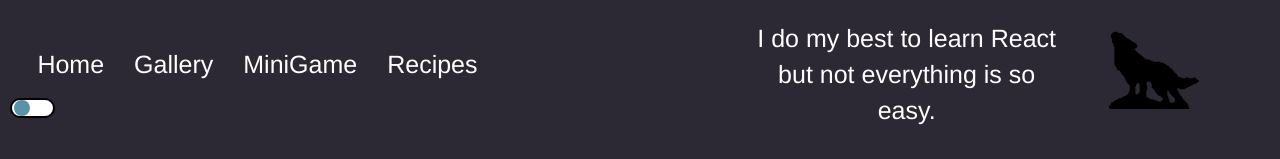
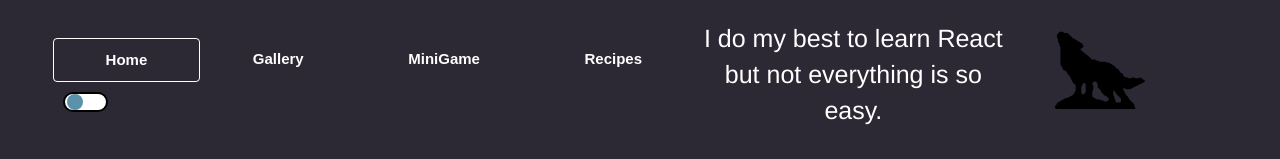
Before and after one commit to Amadikasun/react-diplomka, a React (Create React App) app: page / in a window 1280 px wide. Shown: the top 159 px of the page. Built offline with nearby package versions, Linux system fonts and the light colour scheme.

Commit message:
Change style header

```diff
--- a/src/App.scss
+++ b/src/App.scss
@@ -23,9 +23,29 @@
         padding-left: 15%;
     }
 
-    .nav {
-        padding-left: 3% !important;
-        align-items: center;
+    .button {
+        background: transparent;
+        display: inline-block;
+        cursor: pointer;
+        color: #eae1e1;
+        font-family: Arial, sans-serif;
+        font-size: 15px;
+        font-weight: bold;
+        text-decoration: none;
+        outline: 0;
+    }
+
+    .activebutton {
+        border-radius: 6px;
+        border: 1px solid;
+        display: inline-block;
+        cursor: pointer;
+        color: #ffffff;
+        font-family: Arial, sans-serif;
+        font-size: 15px;
+        font-weight: bold;
+        text-decoration: none;
+        outline: 0;
     }
 
     .toggle {
--- a/src/App.tsx
+++ b/src/App.tsx
@@ -21,11 +21,11 @@ function App() {
 						<p>but not everything is so easy.</p>
 					</div>
 
-					<div className='col-7 '>
+					<div className='col-6 '>
 						<Nav />
-						<li className='nav-link'>
-							<div className='toggle'></div>
-						</li>
+						<li className='d-flex d-lg-block justify-content-center p-3 '>
+                	<div className=' toggle'></div>
+            			</li>
 					</div>
 				</header>
 
--- a/src/layout/Nav.tsx
+++ b/src/layout/Nav.tsx
@@ -5,13 +5,13 @@ import {  NavLink } from "react-router-dom";
 
 const Nav = () => (
 	<nav className="">
-		<ul className="nav">
-			<li className="nav-item ">
+		<ul className="nav nav-pills flex-column flex-lg-row">
+			<li className="button flex-fill  text-center ">
 				<NavLink
 					 className={({ isActive }) =>
             [
               " text-white text-decoration-none bg-transparent",
-              isActive ? "active" : null,
+              isActive ? "activebutton" : null,
             ]
               .filter(Boolean)
               .join(" ")
@@ -24,12 +24,12 @@ const Nav = () => (
 				</NavLink>
 			</li>
 
-			<li className="nav-item">
+			<li className="button flex-fill text-center ">
 				<NavLink
 					 className={({ isActive }) =>
 					 [
 					   "text-white text-decoration-none bg-transparent",
-					   isActive ? "active" : null,
+					   isActive ? "activebutton" : null,
 					 ]
 					   .filter(Boolean)
 					   .join(" ")
@@ -41,12 +41,12 @@ const Nav = () => (
 				</NavLink>
 			</li>
 
-			<li className="nav-item">
+			<li className="button flex-fill text-center ">
 				<NavLink
 					 className={({ isActive }) =>
 					 [
 					   "text-white text-decoration-none bg-transparent",
-					   isActive ? "active" : null,
+					   isActive ? "activebutton" : null,
 					 ]
 					   .filter(Boolean)
 					   .join(" ")
@@ -58,12 +58,12 @@ const Nav = () => (
 				</NavLink>
 			</li>
 
-			<li className="nav-item">
+			<li className="button flex-fill  text-center ">
 				<NavLink
 					 className={({ isActive }) =>
 					 [
 					   "text-white text-decoration-none bg-transparent",
-					   isActive ? "active" : null,
+					   isActive ? "activebutton" : null,
 					 ]
 					   .filter(Boolean)
 					   .join(" ")
--- a/src/pages/Home.tsx
+++ b/src/pages/Home.tsx
@@ -18,12 +18,11 @@ const [post, setPost] = useState('');
             .catch(err => console.log(err));
     });
 
-
     return (
 		<Layout>
         <div className='container  w-100 bg-light'>
             <div className=' col row  ps-5  bg-light  ' id='center-frame'>
-                <div className='col-lg-8 border indigo'>
+                <div className='col-lg-8 border'>
                     <div className='justify-content-center  p-5 lh-base'>
                     <Markdown>
                         {post}
```
